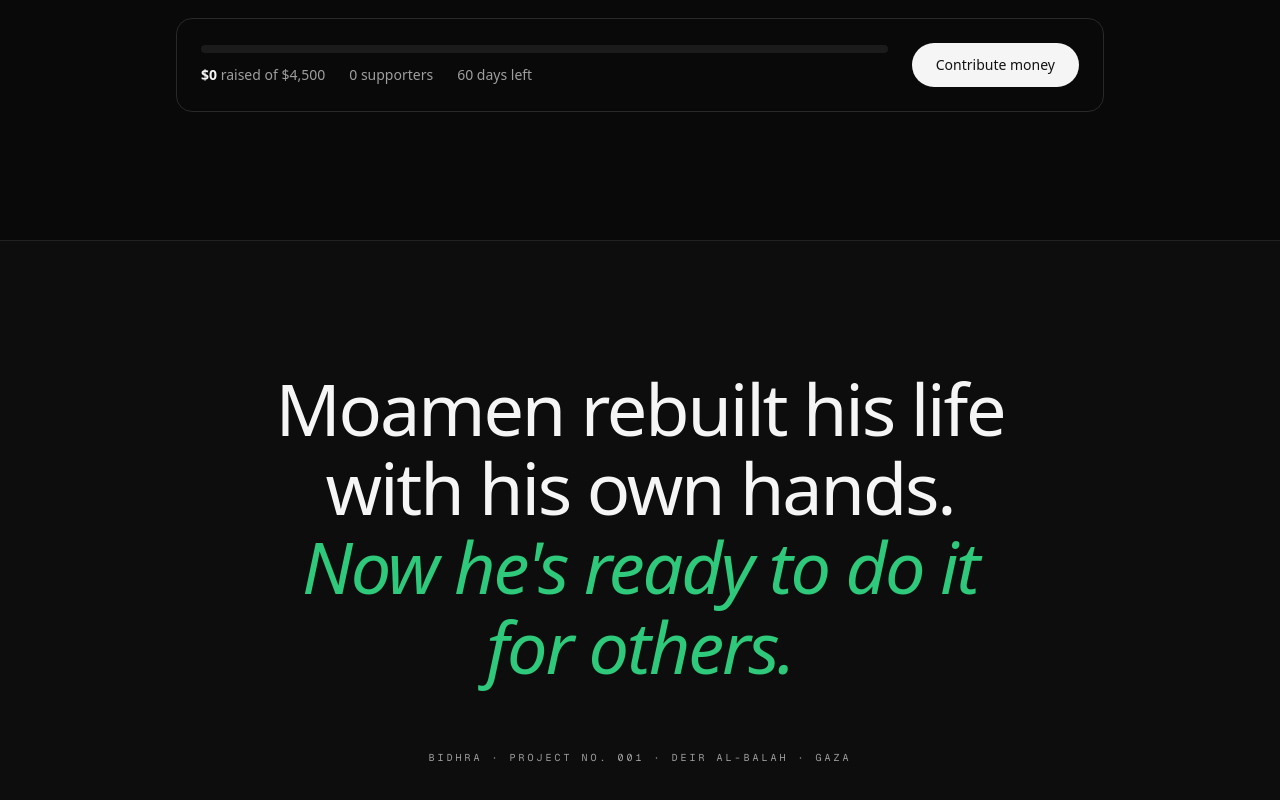
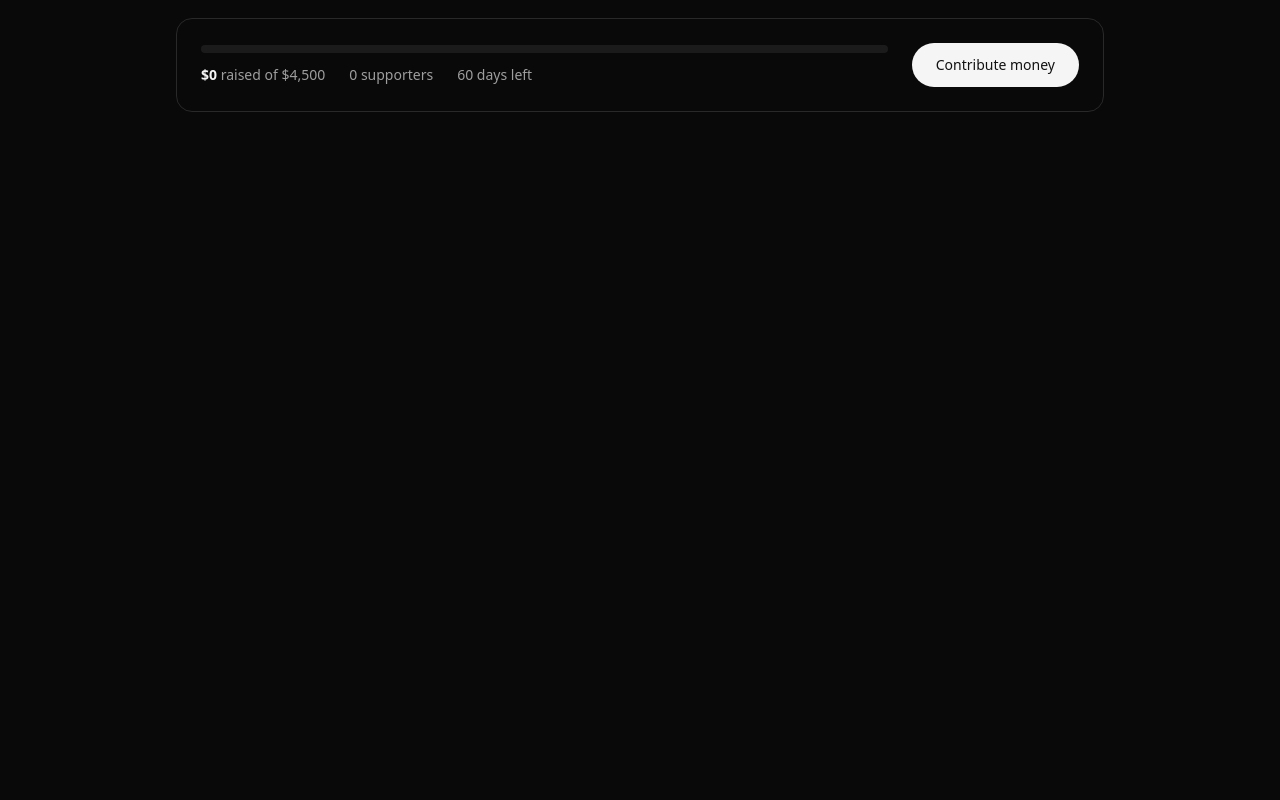
Before and after one commit to desingerpain-22/bidhra, a Next.js app: page /en/projects/moamen-woodworking-deir-al-balah in a window 1280 px wide. Shown: the part 10879-11679 px from the top of the page. After the commit the page ends 11119 px from the top, so only its background shows below. Built offline with nearby package versions, Linux system fonts and the light colour scheme.

Commit message:
Remove Moamen closing section

```diff
--- a/src/app/[locale]/projects/[slug]/page.tsx
+++ b/src/app/[locale]/projects/[slug]/page.tsx
@@ -534,23 +534,6 @@ export default async function ProjectDetail({
         )}
       </section>
 
-      <section
-        className="border-t px-4 py-20 text-center sm:px-12 sm:py-32"
-        style={{ borderColor: "var(--line)", background: "var(--bg-elev)" }}
-      >
-        <Reveal direction="up">
-          <h2 className="mx-auto max-w-3xl text-[clamp(2rem,7vw,4.5rem)] font-light leading-[1.1] tracking-[-0.03em] text-foreground">
-            {c.closing.headline[loc].plain}
-            <br />
-            <em className="em-accent">{c.closing.headline[loc].accent}</em>
-          </h2>
-        </Reveal>
-        <Reveal direction="up" delay={120}>
-          <p className="mt-16 font-mono text-[10px] uppercase tracking-[0.3em] text-muted-foreground">
-            {c.closing.signature[loc]}
-          </p>
-        </Reveal>
-      </section>
     </div>
   );
 }
```
